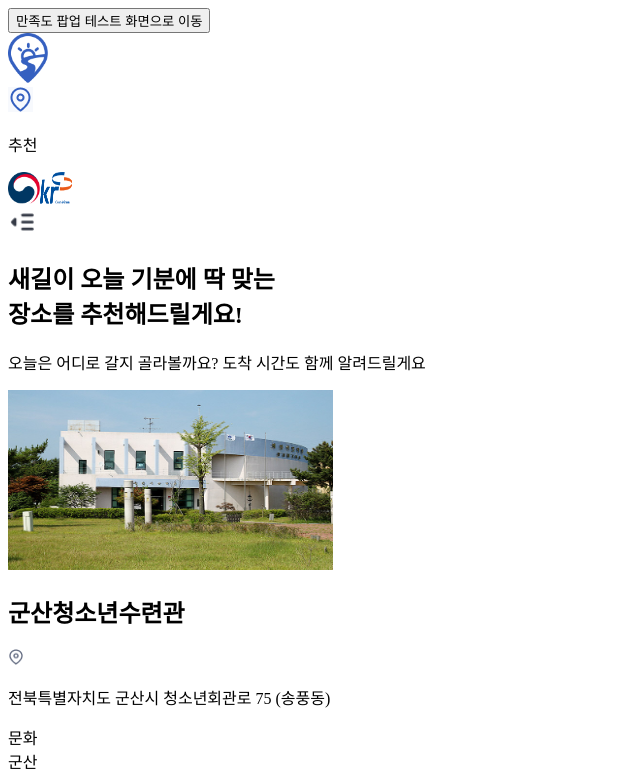
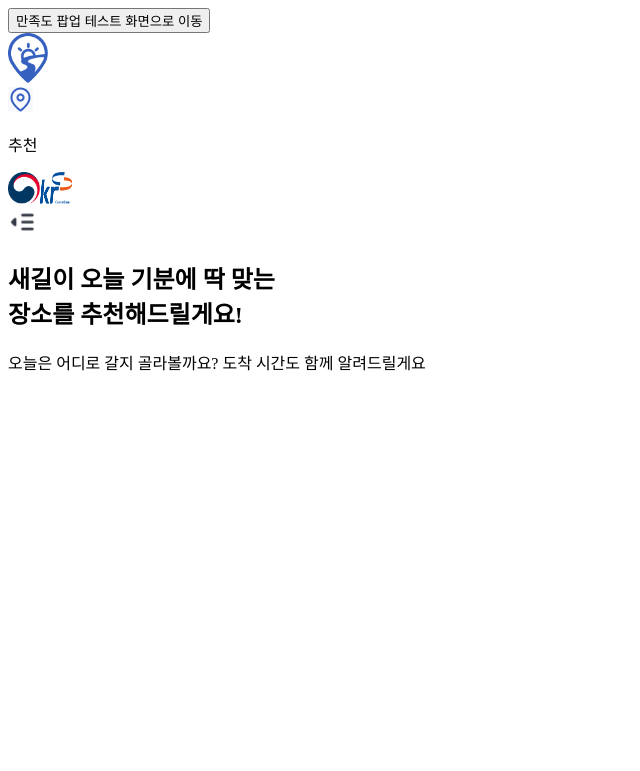
Before and after one commit to hyeonjiroh/Saegil, a Next.js app: page /RecommendPage/RecommendPage in a window 1280 px wide. Shown: the top 771 px of the page, without its empty margins (0-640 px from the left). Built offline with nearby package versions, Linux system fonts and the light colour scheme.

Commit message:
feat: 추천 페이지 실제 데이터 적용

```diff
--- a/src/pages/RecommendPage/RecommendPage.jsx
+++ b/src/pages/RecommendPage/RecommendPage.jsx
@@ -8,13 +8,14 @@ import Pin from "@/assets/icons/pin.png";
 import Temp from "@/assets/icons/temp.jpg";
 import MapPin from "@/assets/icons/map_pin.png";
 import ChevronLeft from "@/assets/icons/chevron-left.png";
-import tempSpaceData from "@/constants/tempSpaceData";
 
 const category = {
   TOUR: "여행",
   CULTURE: "문화",
   FESTIVAL: "축제",
 };
+
+const spaceDatas = JSON.parse(localStorage.getItem("spaceDatas")) || [];
 
 export default function RecommendPage({ routing }) {
   return (
@@ -69,7 +70,7 @@ function SideMenuRecommend() {
         </p>
       </div>
       <div className="flex flex-wrap gap-[20px] w-[690px] overflow-x-auto scrollbar-overlay">
-        {tempSpaceData.map((spaceData, index) => (
+        {spaceDatas.map((spaceData, index) => (
           <SpaceCard key={index} spaceData={spaceData} />
         ))}
       </div>
--- a/src/pages/TodayMoodPage/TodayMoodPage.jsx
+++ b/src/pages/TodayMoodPage/TodayMoodPage.jsx
@@ -69,7 +69,7 @@ export default function TodayMoodPage({ routing }) {
           "https://saegil.store/api/survey/recommendation",
           payload
         );
-        console.log("추천길 결과:", response.data);
+        localStorage.setItem("spaceDatas", JSON.stringify(response.data));
         routing("LandingPage3");
       } catch (error) {
         console.error("추천 API 호출 실패:", error);
```
